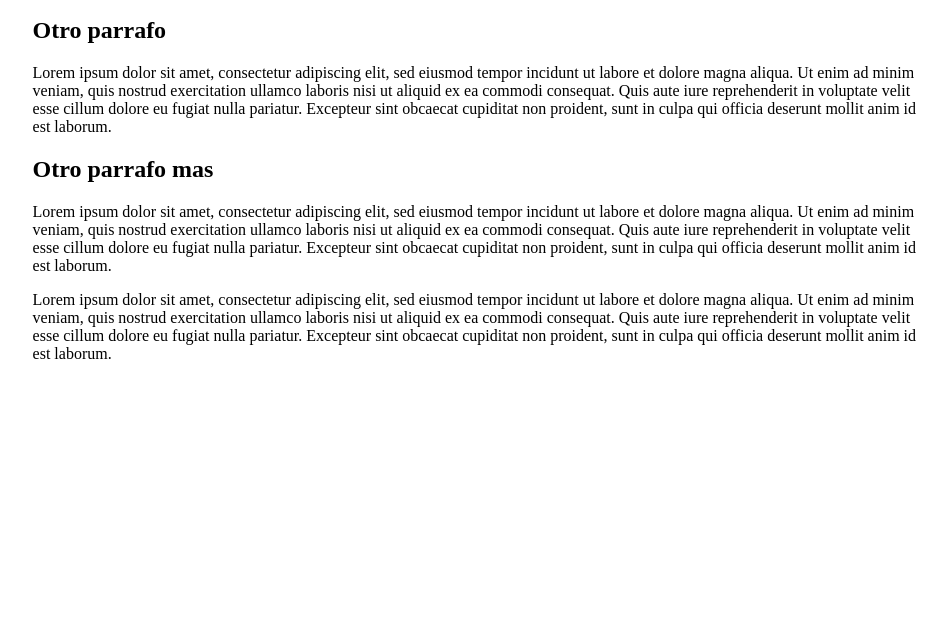
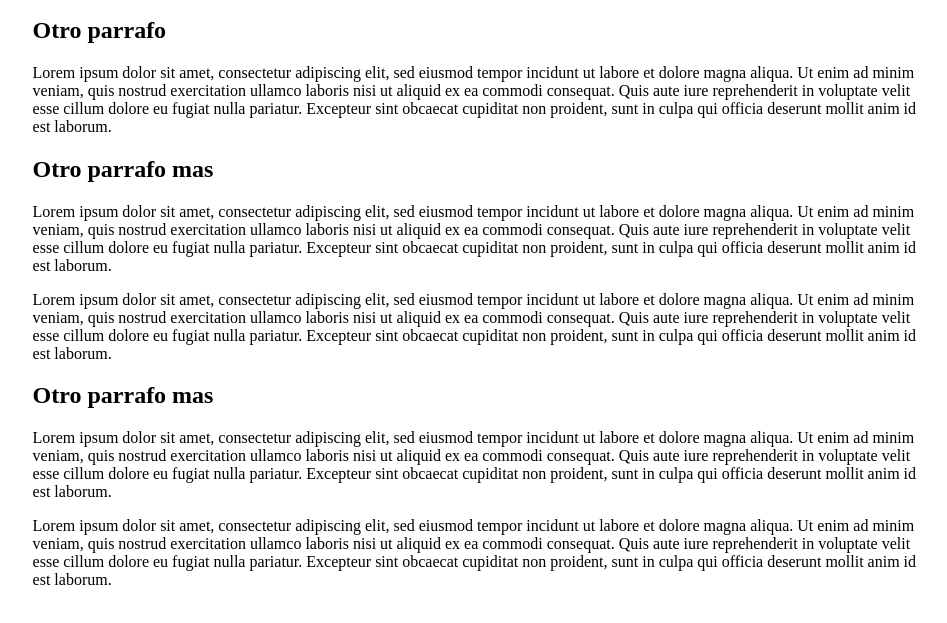
Before and after one commit to edgar-igl/Febrero11, a plain HTML site: page index.html in a window 1280 px wide. Shown: the part 155-778 px from the top of the page, without its empty margins (165-1112 px from the left). Drawn offline with Linux system fonts and the light colour scheme.

Commit message:
agregado mas contenido

```diff
--- a/index.html
+++ b/index.html
@@ -21,6 +21,10 @@
             <p>Lorem ipsum dolor sit amet, consectetur adipiscing elit, sed eiusmod tempor incidunt ut labore et dolore magna aliqua. Ut enim ad minim veniam, quis nostrud exercitation ullamco laboris nisi ut aliquid ex ea commodi consequat. Quis aute iure reprehenderit in voluptate velit esse cillum dolore eu fugiat nulla pariatur. Excepteur sint obcaecat cupiditat non proident, sunt in culpa qui officia deserunt mollit anim id est laborum.</p>
             <p>Lorem ipsum dolor sit amet, consectetur adipiscing elit, sed eiusmod tempor incidunt ut labore et dolore magna aliqua. Ut enim ad minim veniam, quis nostrud exercitation ullamco laboris nisi ut aliquid ex ea commodi consequat. Quis aute iure reprehenderit in voluptate velit esse cillum dolore eu fugiat nulla pariatur. Excepteur sint obcaecat cupiditat non proident, sunt in culpa qui officia deserunt mollit anim id est laborum.</p>
 
+            <h2>Otro parrafo mas</h2>
+            <p>Lorem ipsum dolor sit amet, consectetur adipiscing elit, sed eiusmod tempor incidunt ut labore et dolore magna aliqua. Ut enim ad minim veniam, quis nostrud exercitation ullamco laboris nisi ut aliquid ex ea commodi consequat. Quis aute iure reprehenderit in voluptate velit esse cillum dolore eu fugiat nulla pariatur. Excepteur sint obcaecat cupiditat non proident, sunt in culpa qui officia deserunt mollit anim id est laborum.</p>
+            <p>Lorem ipsum dolor sit amet, consectetur adipiscing elit, sed eiusmod tempor incidunt ut labore et dolore magna aliqua. Ut enim ad minim veniam, quis nostrud exercitation ullamco laboris nisi ut aliquid ex ea commodi consequat. Quis aute iure reprehenderit in voluptate velit esse cillum dolore eu fugiat nulla pariatur. Excepteur sint obcaecat cupiditat non proident, sunt in culpa qui officia deserunt mollit anim id est laborum.</p>
+
 
         </div>
 	</body>
```
